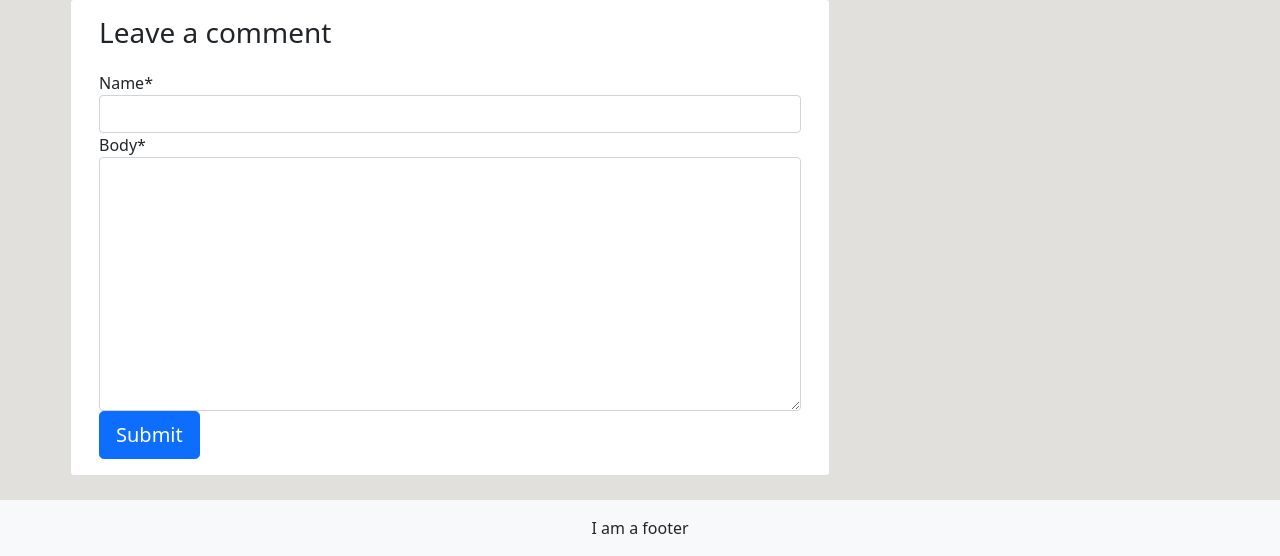
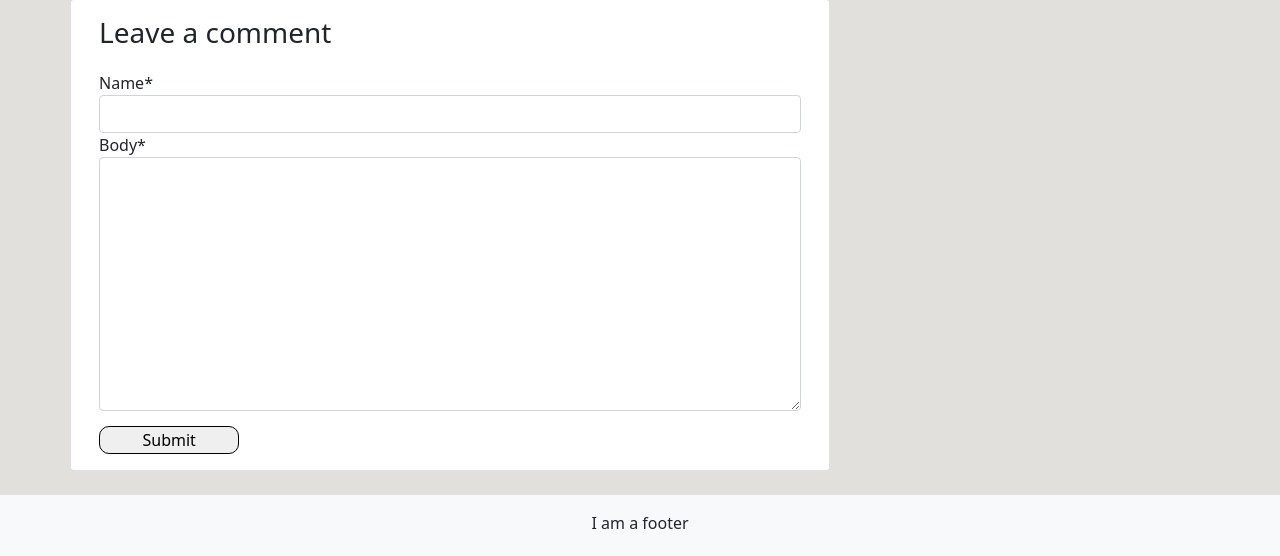
Before and after one commit to Charlie9009/CI_PP4_BLOG, a Django app: template templates/post_detail.html in a window 1280 px wide. Shown: the part 315-871 px from the top of the page. After the commit the page ends 844 px from the top, so only its background shows below. Run offline with Django 3.2, Linux system fonts and the light colour scheme; the template is opened without the code that fills it: values that come from a table or form of the project are taken from there, others are empty; some libraries are stand-ins or nearby versions.

Commit message:
POST_DETAIL.HTML: remove class and add id for comment submit button.  STYLE.CSS: Add styling for form submit button

```diff
--- a/static/style.css
+++ b/static/style.css
@@ -50,3 +50,18 @@ body {
 .post-container {
     margin-top: 10px;
 }
+
+/* Comment page */
+
+#comment-submit-button {
+  border-radius: 10px;
+  border: 1px black solid;
+  margin-top: 15px;
+  width: 20%;
+}
+
+#comment-submit-button:hover {
+  background-color: #B0C4B1;
+  border: 1px black solid;
+  transition: 0.3s;
+}
--- a/templates/post_detail.html
+++ b/templates/post_detail.html
@@ -43,7 +43,7 @@
         <form method="post" style="margin-top: 1.3em;">
           {{ comment_form | crispy }}
           {% csrf_token %}
-          <button type="submit" class="btn btn-primary  btn-lg">Submit</button>
+          <button id="comment-submit-button" type="submit">Submit</button>
         </form>
         {% endif %}
       </div>
```
